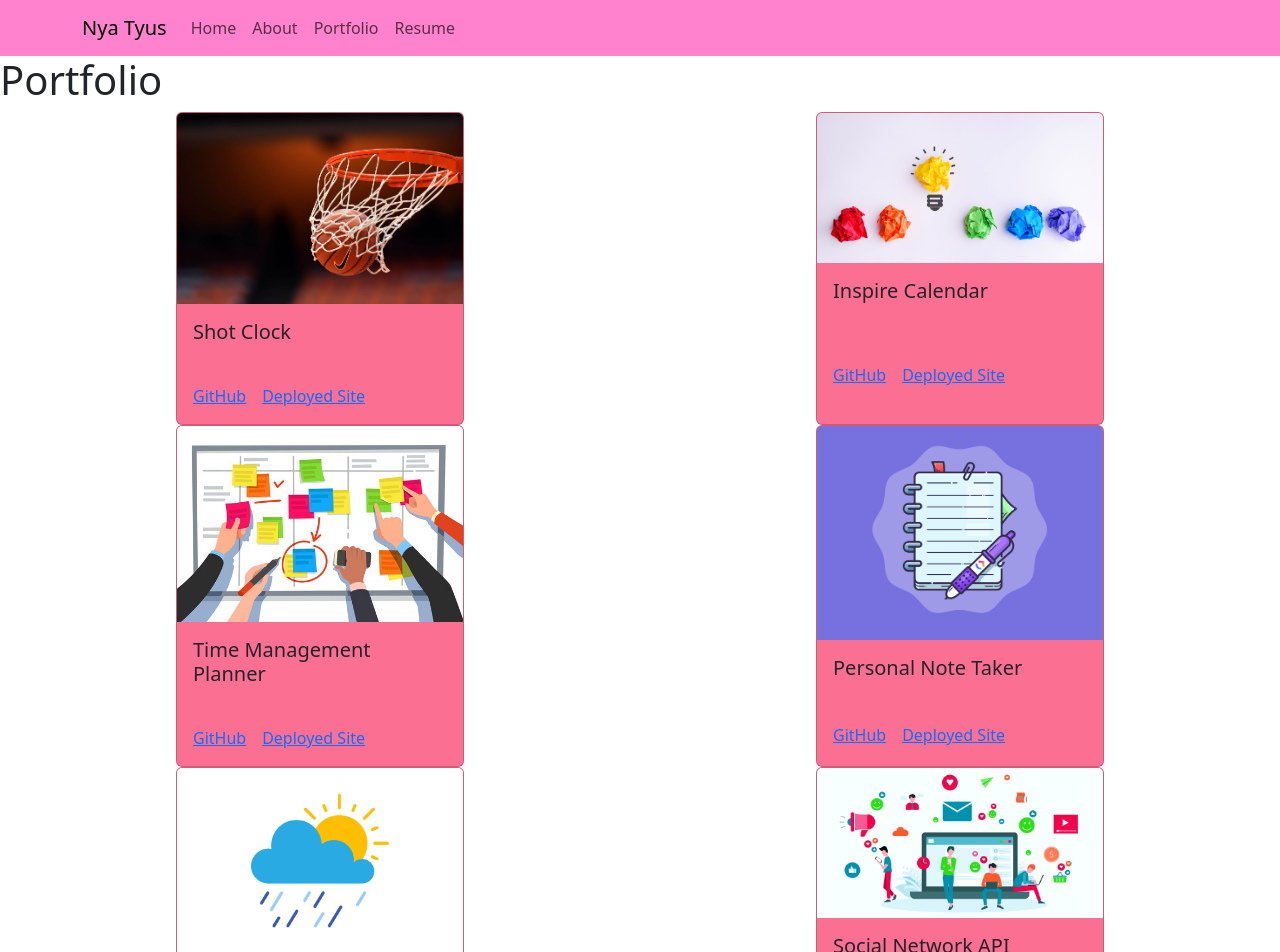
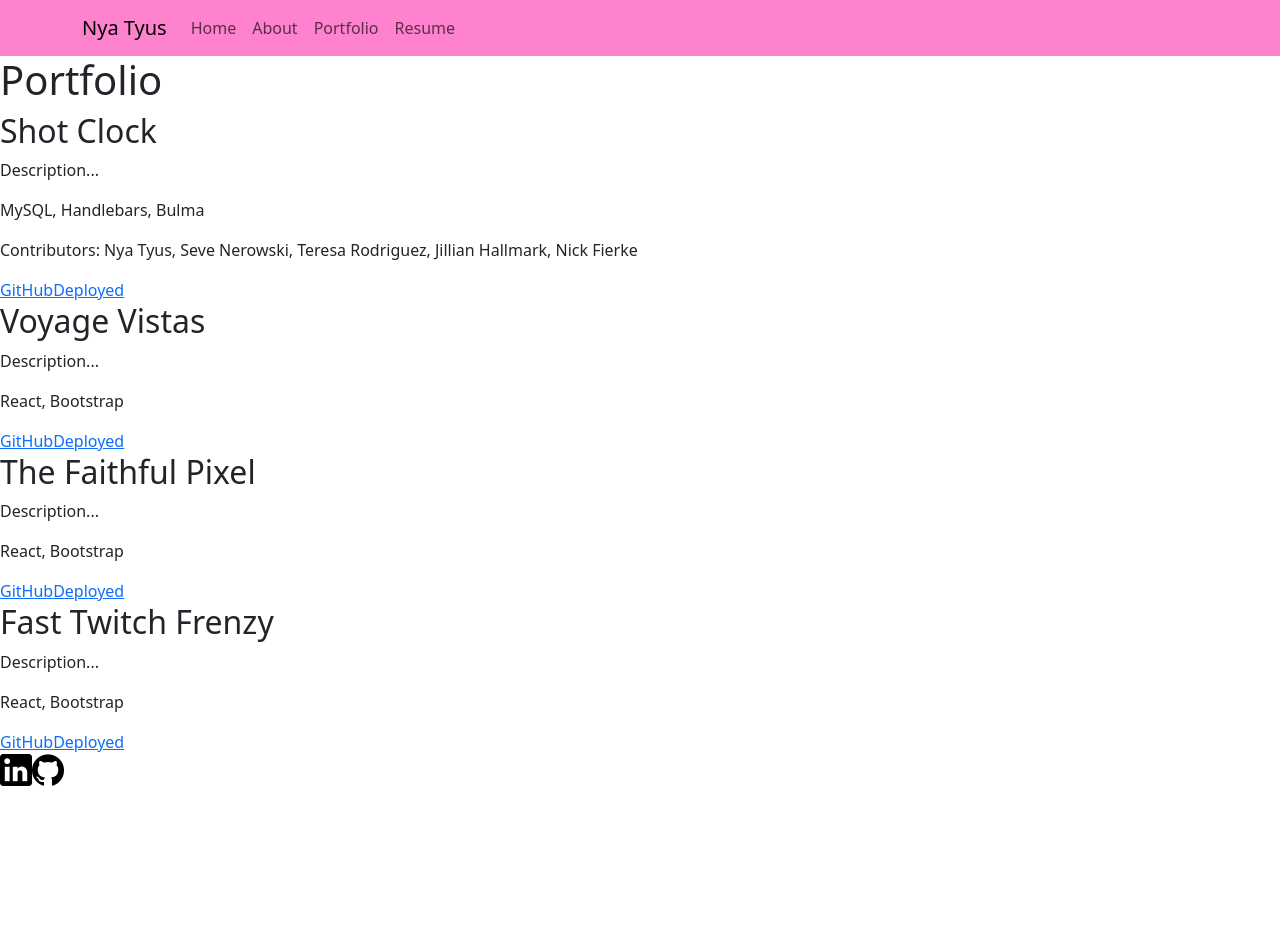
Before and after one commit to nyashanice/React-Portfolio, a React (Create React App) app: page /portfolio in a window 1280 px wide. Shown: the top 952 px of the page. After the commit the page ends 800 px from the top, so only its background shows below. Built offline with nearby package versions, Linux system fonts and the light colour scheme.

Commit message:
insert information for portfolio

```diff
--- a/src/pages/Portfolio.js
+++ b/src/pages/Portfolio.js
@@ -1,172 +1,102 @@
 import React from "react";
 import Header from "../components/Header";
 import Footer from "../components/Footer";
-
-const styles = {
-  cardStyles: {
-    width: "18rem",
-    backgroundColor: "#fb6f92",
-  },
-  textStyles: {
-    textColor: "#ffb3c6",
-  },
-};
+import { Link } from "react-router-dom";
 
 export default function Portfolio() {
   return (
     <div>
       <Header />
       <div>
-        <h1 style={styles.textStyles}>Portfolio</h1>
+        <h1>Portfolio</h1>
       </div>
       <div>
+        <div>
+          <h2>Shot Clock</h2>
+          <p>Description...</p>
+          <p>MySQL, Handlebars, Bulma</p>
+          <p>
+            Contributors: Nya Tyus, Seve Nerowski, Teresa Rodriguez, Jillian
+            Hallmark, Nick Fierke
+          </p>
           <div className="d-flex flex-row">
-          <div className="card mx-auto" style={styles.cardStyles}>
-            <img
-              className="card-img-top"
-              src="../../cardImages/basketball.jpeg"
-              alt="Basketball going through hoop"
-            ></img>
-            <div className="card-body">
-              <h5 className="card-title">Shot Clock</h5>
-            </div>
-            <div className="card-body">
-              <a
-                href="https://github.com/nyashanice/SHOT_CLOCK"
-                className="card-link"
+            <Link
+              to="https://github.com/nyashanice/SHOT_CLOCK"
+              target="_blank"
+              rel="noopener noreferrer"
             >
               GitHub
-              </a>
-              <a
-                href="http://shot-clock.herokuapp.com/login"
-                className="card-link"
+            </Link>
+            <Link
+              to="https://github.com/nyashanice/SHOT_CLOCK"
+              target="_blank"
+              rel="noopener noreferrer"
             >
-                Deployed Site
-              </a>
+              Deployed
+            </Link>
           </div>
         </div>
-
-          <div className="card mx-auto" style={styles.cardStyles}>
-            <img
-              className="card-img-top"
-              src="../../cardImages/inspiration.png"
-              alt="5 balled up pieces of paper in a row with the yellow one drawn to resemble a lightbulb"
-            ></img>
-            <div className="card-body">
-              <h5 className="card-title">Inspire Calendar</h5>
-            </div>
-            <div className="card-body">
-              <a
-                href="https://github.com/nyashanice/Inspire-Calendar"
-                className="card-link"
+        <div>
+          <h2>Voyage Vistas</h2>
+          <p>Description...</p>
+          <p>React, Bootstrap</p>
+          <div className="d-flex flex-row">
+            <Link
+              to="https://github.com/nyashanice/Travel-Agent-Site"
+              target="_blank"
+              rel="noopener noreferrer"
             >
               GitHub
-              </a>
-              <a
-                href="https://nyashanice.github.io/Inspire-Calendar/"
-                className="card-link"
+            </Link>
+            <Link
+              to="https://nyashanice.github.io/Travel-Agent-Site/"
+              target="_blank"
+              rel="noopener noreferrer"
             >
-                Deployed Site
-              </a>
+              Deployed
+            </Link>
           </div>
         </div>
-        </div>
-
+        <div>
+          <h2>The Faithful Pixel</h2>
+          <p>Description...</p>
+          <p>React, Bootstrap</p>
           <div className="d-flex flex-row">
-          <div className="card mx-auto" style={styles.cardStyles}>
-            <img
-              className="card-img-top"
-              src="../../cardImages/planner.jpeg"
-              alt="Calendar with sticky notes on it and multiple hands reaching towards it"
-            ></img>
-            <div className="card-body">
-              <h5 className="card-title">Time Management Planner</h5>
-            </div>
-            <div className="card-body">
-              <a
-                href="https://github.com/nyashanice/Time-Managament-Planner"
-                className="card-link"
+            <Link
+              to="https://github.com/nyashanice/Freelance-Site"
+              target="_blank"
+              rel="noopener noreferrer"
             >
               GitHub
-              </a>
-              <a
-                href="https://nyashanice.github.io/Time-Managament-Planner/"
-                className="card-link"
+            </Link>
+            <Link
+              to="https://www.thefaithfulpixel.com/"
+              target="_blank"
+              rel="noopener noreferrer"
             >
-                Deployed Site
-              </a>
+              Deployed
+            </Link>
           </div>
         </div>
-
-          <div className="card mx-auto" style={styles.cardStyles}>
-            <img
-              className="card-img-top"
-              src="../../cardImages/notes.png"
-              alt="Notepad with purple pen"
-            ></img>
-            <div className="card-body">
-              <h5 className="card-title">Personal Note Taker</h5>
-            </div>
-            <div className="card-body">
-              <a
-                href="https://github.com/nyashanice/Personal-Note-Taker"
-                className="card-link"
+        <div>
+          <h2>Fast Twitch Frenzy</h2>
+          <p>Description...</p>
+          <p>React, Bootstrap</p>
+          <div className="d-flex flex-row">
+            <Link
+              to="https://github.com/nyashanice/Fast-Twitch-Frenzy"
+              target="_blank"
+              rel="noopener noreferrer"
             >
               GitHub
-              </a>
-              <a
-                href="https://personal-note-taker.herokuapp.com/"
-                className="card-link"
+            </Link>
+            <Link
+              to="https://nyashanice.github.io/Fast-Twitch-Frenzy/"
+              target="_blank"
+              rel="noopener noreferrer"
             >
-                Deployed Site
-              </a>
-            </div>
-          </div>
-        </div>
-
-        <div className="d-flex flex-row">
-          <div className="card mx-auto" style={styles.cardStyles}>
-            <img
-              className="card-img-top"
-              src="../../cardImages/weather.jpeg"
-              alt="Partly  cloudy weather with rain"
-            ></img>
-            <div className="card-body">
-              <h5 className="card-title">Weather Dashboard</h5>
-            </div>
-            <div className="card-body">
-              <a
-                href="https://github.com/nyashanice/Weather-Dashboard"
-                className="card-link"
-              >
-                GitHub
-              </a>
-              <a
-                href="https://nyashanice.github.io/Weather-Dashboard/"
-                className="card-link"
-              >
-                Deployed Site
-              </a>
-            </div>
-          </div>
-
-          <div className="card mx-auto" style={styles.cardStyles}>
-            <img
-              className="card-img-top"
-              src="../../cardImages/social_network.png"
-              alt="Social icons floating from user screens"
-            ></img>
-            <div className="card-body">
-              <h5 className="card-title">Social Network API</h5>
-            </div>
-            <div className="card-body">
-              <a
-                href="https://github.com/nyashanice/Social-Network-API"
-                className="card-link"
-              >
-                GitHub
-              </a>
-            </div>
+              Deployed
+            </Link>
           </div>
         </div>
       </div>
```
Also changed, not shown: src/pages/cards/Project.js (deleted). Lines whose indentation alone changed are shown as unchanged.
